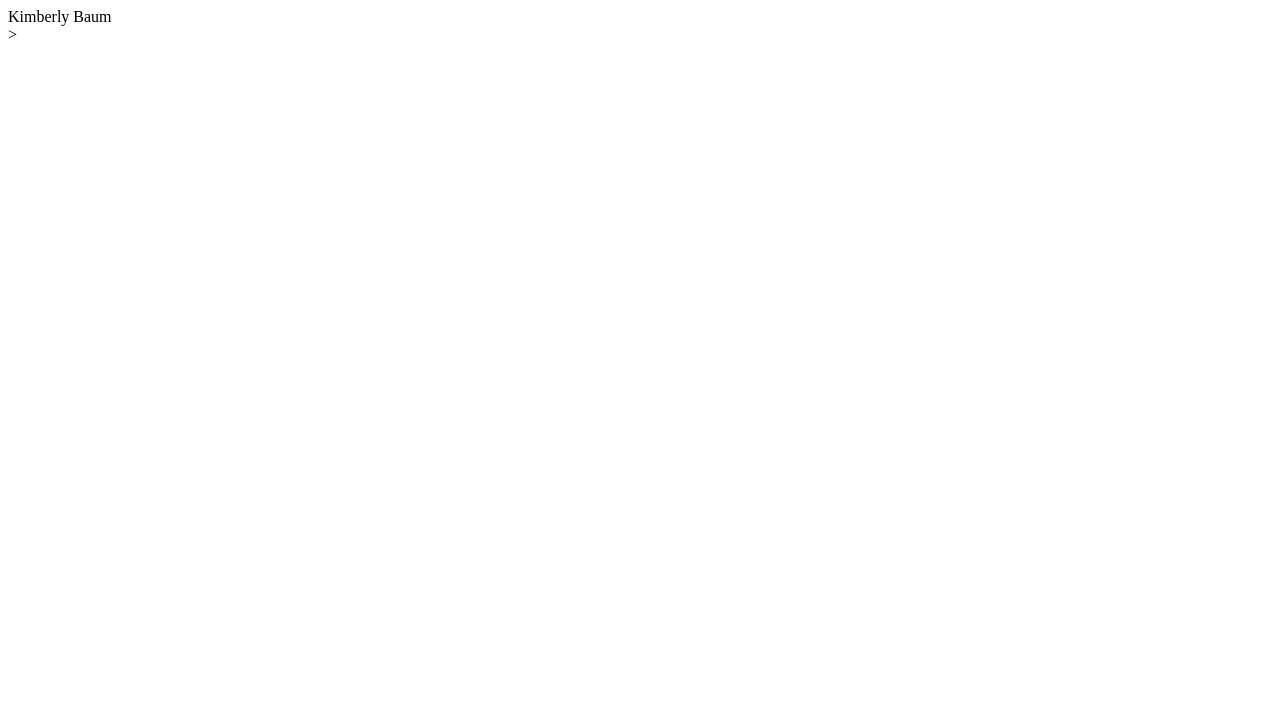
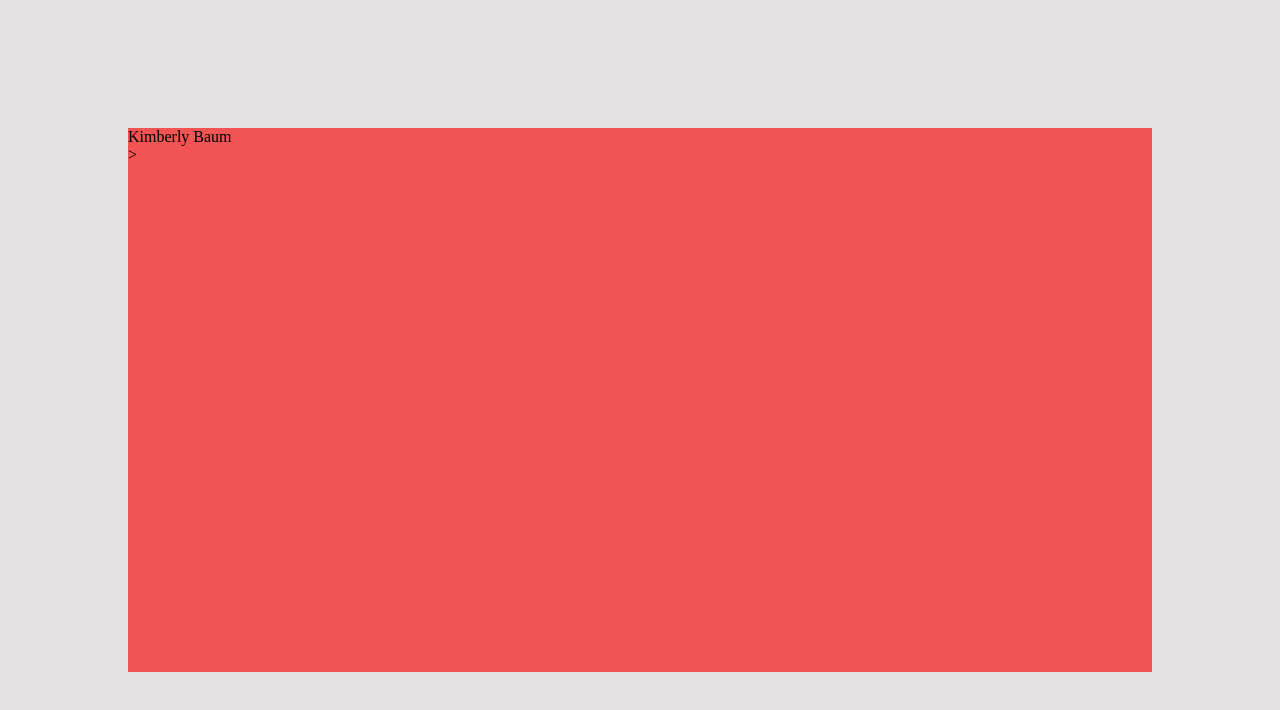
Before and after one commit to kimberlybaum/kimberlybaum.github.io, a plain HTML site: page index.html in a window 1280 px wide. Drawn offline with Linux system fonts and the light colour scheme.

Commit message:
initial style commits

```diff
--- a/index.html
+++ b/index.html
@@ -1,5 +1,7 @@
 <html>
     <header>
+        <link rel="stylesheet" type="text/css" href="styles/all.css">
+        <script src="scripts/all.js"></script>
     </header>
     <body>
         <head>Kimberly Baum</head>
--- /dev/null
+++ b/styles/all.css
@@ -0,0 +1,9 @@
+html {
+    background-color: hsl(0, 2%, 89%)
+}
+body {
+    width: auto;
+    height: auto;
+    margin: 10%;
+    background-color: #f25353
+}
```
Also changed, not shown: scripts/all.js (added).
